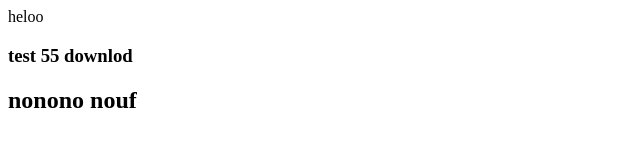
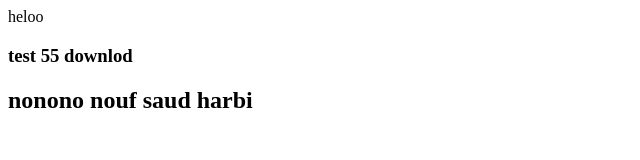
Before and after one commit to nouftechcamp/nouf-on, a plain HTML site: page index.html in a window 1280 px wide. Shown: the whole page, without its empty margins (0-640 px from the left). Drawn offline with Linux system fonts and the light colour scheme.

Commit message:
nouf saud

```diff
--- a/index.html
+++ b/index.html
@@ -6,6 +6,6 @@
     <h3>
          test 55 downlod
     </h3>
-<h2>nonono nouf </h2>
+<h2>nonono nouf saud harbi</h2>
 </body>
 </html>
```
